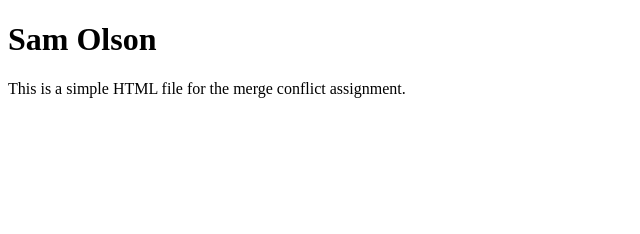
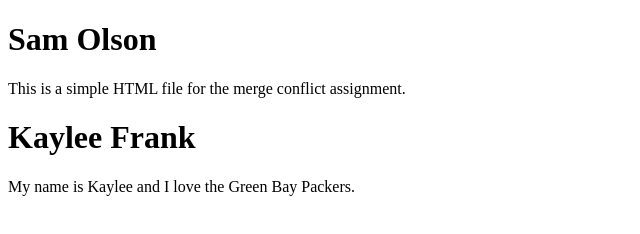
Before and after one commit to SJOlson7/sam-olson-assignment-4, a plain HTML site: page index.html in a window 1280 px wide. Shown: the whole page, without its empty margins (0-640 px from the left). Drawn offline with Linux system fonts and the light colour scheme.

Commit message:
:sparkles: added header and paragraph

```diff
--- a/index.html
+++ b/index.html
@@ -8,5 +8,7 @@
 <body>
     <h1>Sam Olson</h1>
     <p>This is a simple HTML file for the merge conflict assignment.</p>
+    <h1>Kaylee Frank</h1>
+    <p>My name is Kaylee and I love the Green Bay Packers.</p>
 </body>
 </html>
```
